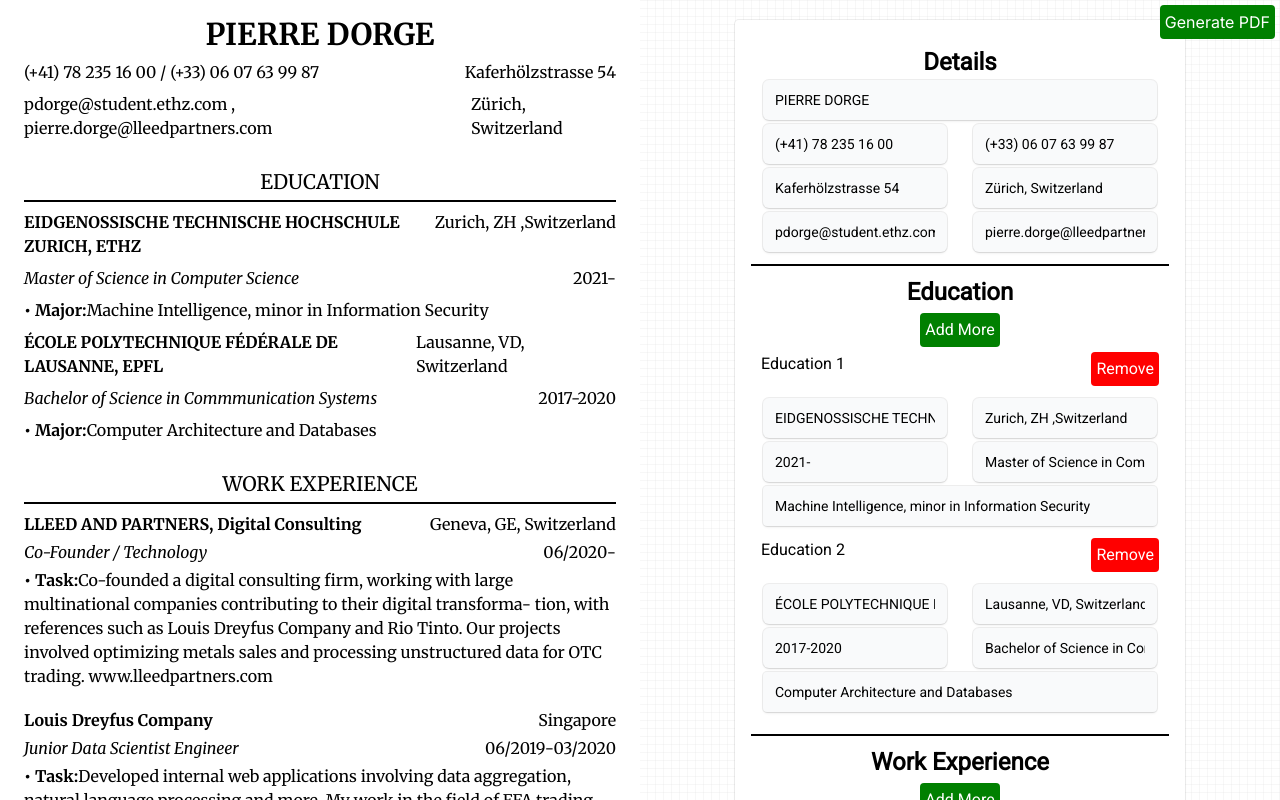
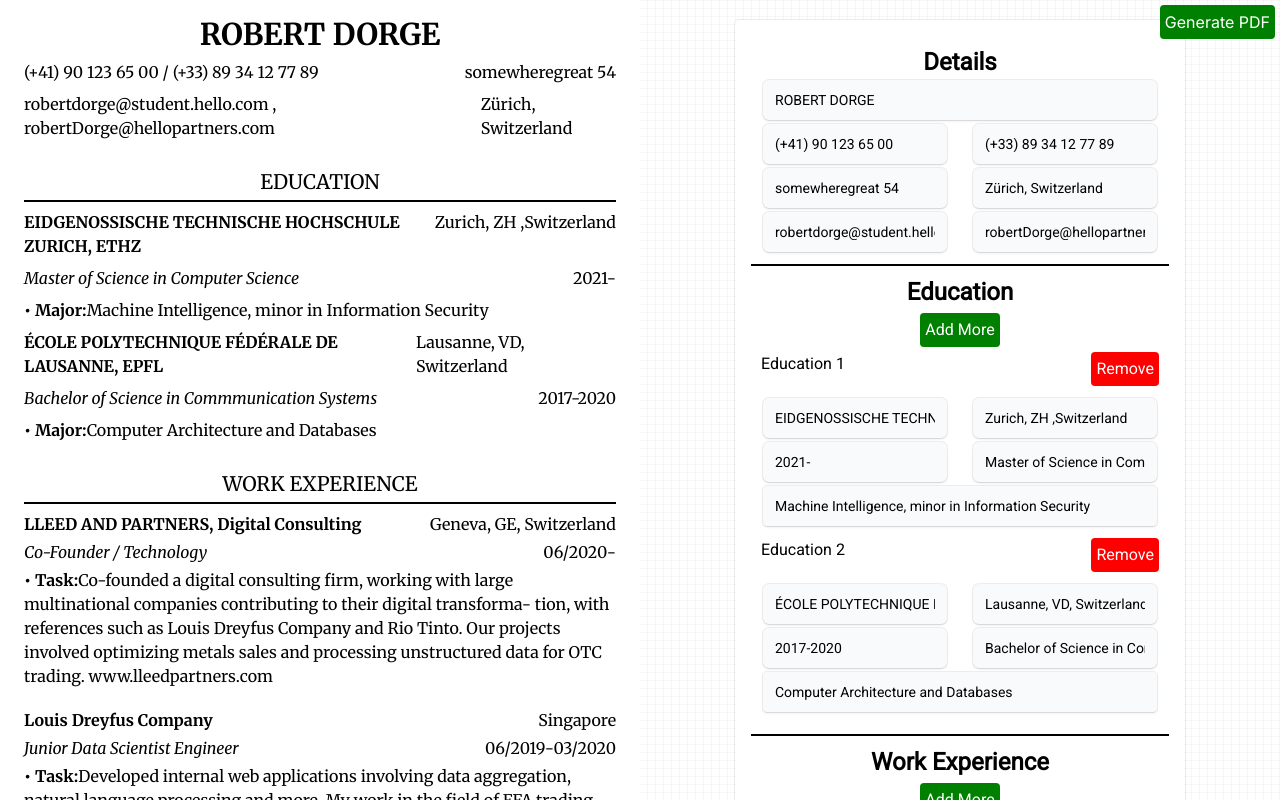
Before and after one commit to career-tokens/PdfGenerator, a Next.js app: page /cv in a window 1280 px wide. Shown: the top 800 px of the page. Built offline with nearby package versions, Linux system fonts and the light colour scheme.

Commit message:
some minor changes

```diff
--- a/app/cv/page.js
+++ b/app/cv/page.js
@@ -8,13 +8,13 @@ import { Input } from "../../components/ui/input";
 
 export default function Home() {
   const initialData = {
-    name: "PIERRE DORGE",
-    phoneNumber1: "(+41) 78 235 16 00",
-    phoneNumber2: "(+33) 06 07 63 99 87",
-    addressLine1: "Kaferhölzstrasse 54",
+    name: "ROBERT DORGE",
+    phoneNumber1: "(+41) 90 123 65 00",
+    phoneNumber2: "(+33) 89 34 12 77 89",
+    addressLine1: "somewheregreat 54",
     addressLine2: "Zürich, Switzerland",
-    email1: "pdorge@student.ethz.com",
-    email2: "pierre.dorge@lleedpartners.com",
+    email1: "robertdorge@student.hello.com",
+    email2: "robertDorge@hellopartners.com",
     education: [{
         university:"EIDGENOSSISCHE TECHNISCHE HOCHSCHULE ZURICH, ETHZ",
         universityLocation: "Zurich, ZH ,Switzerland",
--- a/app/viewPDF/page.js
+++ b/app/viewPDF/page.js
@@ -53,6 +53,7 @@ const Loading = () => {
     <div className="h-screen flex flex-col gap-y-[2vh] justify-center items-center bg-[#001428]">
       <div class="spinner"></div>
       <p className="text-[#009ff9] text-lg">Loading your PDF...</p>
+      <p className="text-[#009ff9] text-lg">Make sure to reload in case of error.</p>
 <style>
 {`.spinner {
    width: 56px;
```
